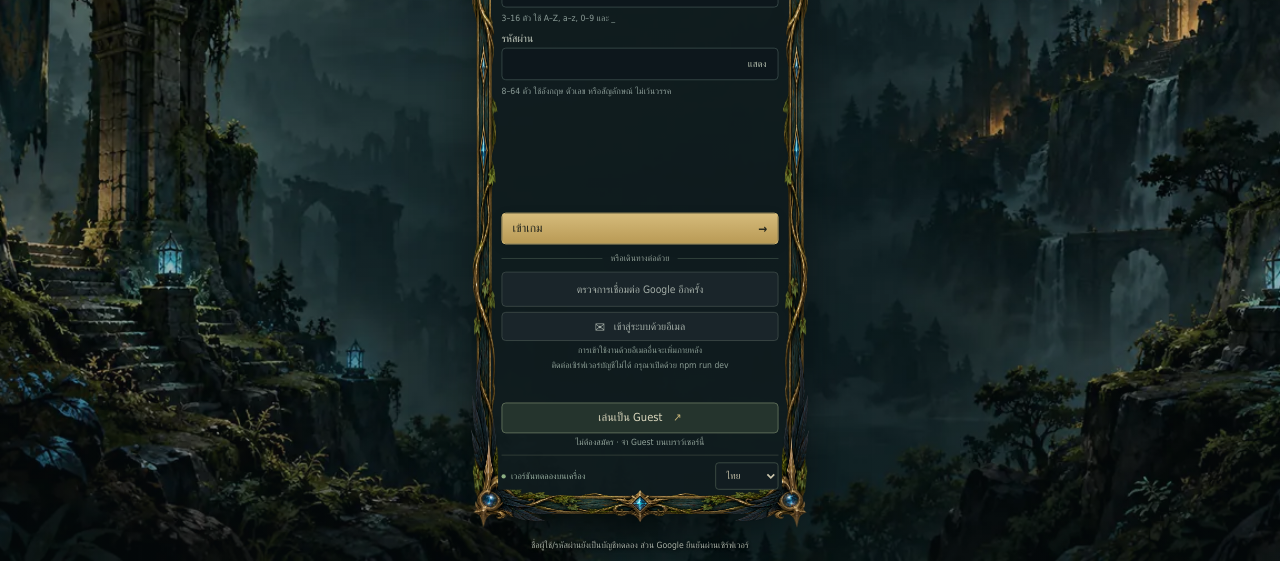
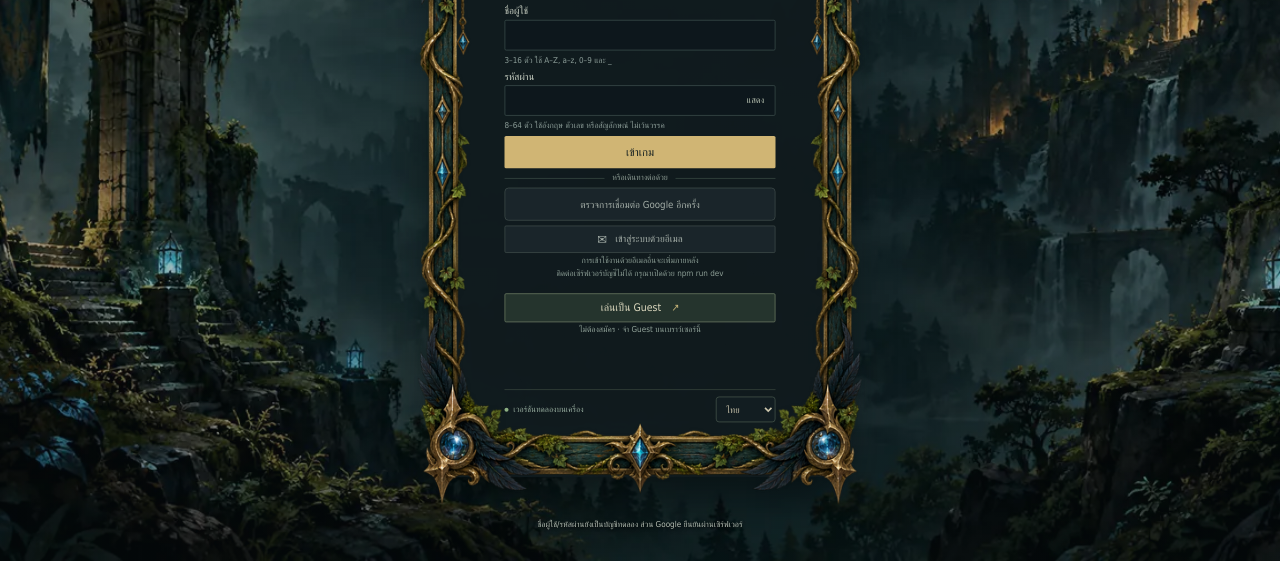
Before and after one commit to waveclovergems01/mythraven-online, a website built with Vite: page index.html in a window 1280 px wide. Shown: the part 239-800 px from the top of the page. Built offline with nearby package versions, Linux system fonts and the light colour scheme; files whose address does not match are found by name.

Commit message:
change view port

```diff
--- a/src/auth/fit-viewport.ts
+++ b/src/auth/fit-viewport.ts
@@ -1,7 +1,7 @@
 /** Fit the complete form, including async provider messages, without clipping controls. */
 export function fitAuthViewport(page: HTMLElement, content: HTMLElement): () => void {
   const fit = () => {
-    const scale = Math.min(1, (page.clientHeight - 16) / content.offsetHeight);
+    const scale = Math.min(1, (page.clientHeight - 16) / content.offsetHeight, (page.clientWidth - 16) / content.offsetWidth);
     content.style.setProperty('--auth-scale', String(Math.max(0.01, scale)));
   };
   const observer = new ResizeObserver(fit);
--- a/src/login-art.css
+++ b/src/login-art.css
@@ -1,79 +1,93 @@
-/* MR-ART-v1 image assets. Keep form controls as accessible, selectable HTML. */
+/* Preserve the original 2:3 frame artwork; scale the complete panel uniformly. */
 .auth-page {
   background: linear-gradient(#08131724, #08131760), url('/assets/ui/login-background-v001.webp') center / cover no-repeat;
-  background-attachment: scroll;
   padding: 0;
   height: 100dvh;
   min-height: 0;
   overflow: hidden;
 }
-.ambient { display: none; }
+.ambient, .topline, .page-footer { display: none; }
 .auth-wrap {
-  width: min(calc(100% - 16px), 400px);
+  width: 560px;
+  padding-top: 80px;
   position: absolute;
   left: 50%;
   top: 50%;
   transform: translate(-50%, -50%) scale(var(--auth-scale, 1));
   transform-origin: center;
 }
-.topline { text-shadow: 0 1px 5px #000; color: #d8d5bf; }
 .auth-card {
+  --form-inset: 112px;
+  height: 840px;
   isolation: isolate;
   border: 0;
   border-radius: 0;
   background: transparent;
   box-shadow: none;
-  padding: 38px 38px 48px;
+  padding: 145px var(--form-inset) 110px;
 }
 .auth-card::before {
   content: '';
   position: absolute;
-  inset: 24px 18px;
-  z-index: -1;
-  background: #101b1eed;
+  inset: 42px 32px;
+  z-index: -2;
+  background: #101b1ef5;
   box-shadow: 0 16px 60px #0008;
 }
 .auth-card::after {
   content: '';
   position: absolute;
   inset: 0;
+  z-index: -1;
   pointer-events: none;
-  border: 48px solid transparent;
-  border-image-source: url('/assets/ui/login-frame-v001.webp');
-  border-image-slice: 100 64 100 64;
-  border-image-width: 48px 34px;
-  border-image-repeat: stretch;
+  background: url('/assets/ui/login-frame-v001.webp') center / contain no-repeat;
 }
-.brand { padding: 0; }
-.brand-logo { display: block; width: 100%; height: auto; max-width: 230px; margin: 0 auto; }
-.welcome { margin-bottom: 8px; }
-.welcome h1 { font-size: 16px; margin-bottom: 0; }
-.welcome p, .topline, .page-footer { display: none; }
+.brand { position: absolute; top: -80px; left: 50%; width: 440px; transform: translateX(-50%); padding: 0; }
+.brand-logo { display: block; width: 100%; height: auto; max-width: none; margin: 0; }
+.welcome { margin-bottom: 6px; text-align: center; }
+.welcome h1 { font-size: 16px; margin: 0; }
+.welcome p { display: none; }
 .mode-switch { margin-bottom: 10px; }
 .mode-switch button { padding: 7px 5px; }
-.field { margin-bottom: 8px; }
-.confirm-slot[aria-hidden="true"] { visibility: hidden; }
-/* Reserve the same rows for both modes, errors and async provider feedback. */
-#form-error, #form-error:not(:empty) { height: 54px; margin: 0 0 8px; }
-#google-status { height: 42px; }
+.field { margin-bottom: 6px; }
+.confirm-slot[aria-hidden="true"] { display: none; }
 .field label { margin-bottom: 4px; }
-.field input { height: 38px; padding: 8px 10px; }
+.field input { height: 38px; padding: 8px 10px; border-radius: 2px; }
+.field small { line-height: 1.4; }
 .reveal { top: 2px; }
-.primary, .guest { padding: 9px 12px; }
-.divider { margin: 10px 0; }
+/* Errors use a dedicated bottom notice, never an empty spacer between fields and submit. */
+#form-error, #form-error:not(:empty) {
+  position: absolute;
+  left: var(--form-inset);
+  right: var(--form-inset);
+  top: calc(100% + 6px);
+  bottom: auto;
+  margin: 0;
+  font-size: 11px;
+  line-height: 1.4;
+}
+#form-error:not(:empty) { padding: 6px 9px; background: #311f1c; border-left: 2px solid #ce8872; }
+.primary {
+  min-height: 40px;
+  padding: 9px 12px;
+  justify-content: center;
+  border: 0;
+  border-radius: 2px;
+  box-shadow: none;
+  background: #d0b574;
+  color: #182222;
+  font-weight: 700;
+}
+.primary:hover { background: #e1c78c; }
+.primary:active { background: #bfa365; }
+.primary > span[aria-hidden] { display: none; }
+.divider { margin: 6px 0; }
 .providers { gap: 6px; }
-.providers > button { height: 34px; }
-.provider-note { margin: 4px 0; line-height: 1.4; }
-#google-status { margin-bottom: 8px; }
-.guest-hint { margin: 5px 0 8px; }
-.card-bottom { padding-top: 8px; }
-.field small { line-height: 1.6; }
-.local-note, .page-footer { color: #c0cabe; text-shadow: 0 1px 4px #000; }
-.local-note { margin-top: 8px; }
-@media (max-width: 480px) {
-  .auth-card { padding: 34px 30px 44px; }
-  .auth-card::before { inset: 22px 16px; }
-  .auth-card::after { border-image-width: 44px 28px; }
-  .welcome h1 { font-size: 16px; }
-  .topline { font-size: 9px; }
-}
+.providers > button { height: 34px; border-radius: 2px; }
+.provider-note { margin: 2px 0; line-height: 1.4; }
+#google-status { height: 28px; margin-bottom: 4px; }
+.guest { padding: 9px 12px; border-radius: 2px; }
+.guest-hint { margin: 3px 0 8px; }
+.card-bottom { position: absolute; bottom: 110px; left: var(--form-inset); right: var(--form-inset); padding-top: 8px; }
+.local-note { color: #c0cabe; text-shadow: 0 1px 4px #000; margin: 8px 6px 0; height: 44px; }
+.auth-wrap:has(#form-error:not(:empty)) .local-note { visibility: hidden; }
```
Also changed, not shown: docs/LOCAL_AUTH.md (+1 -1 lines).
